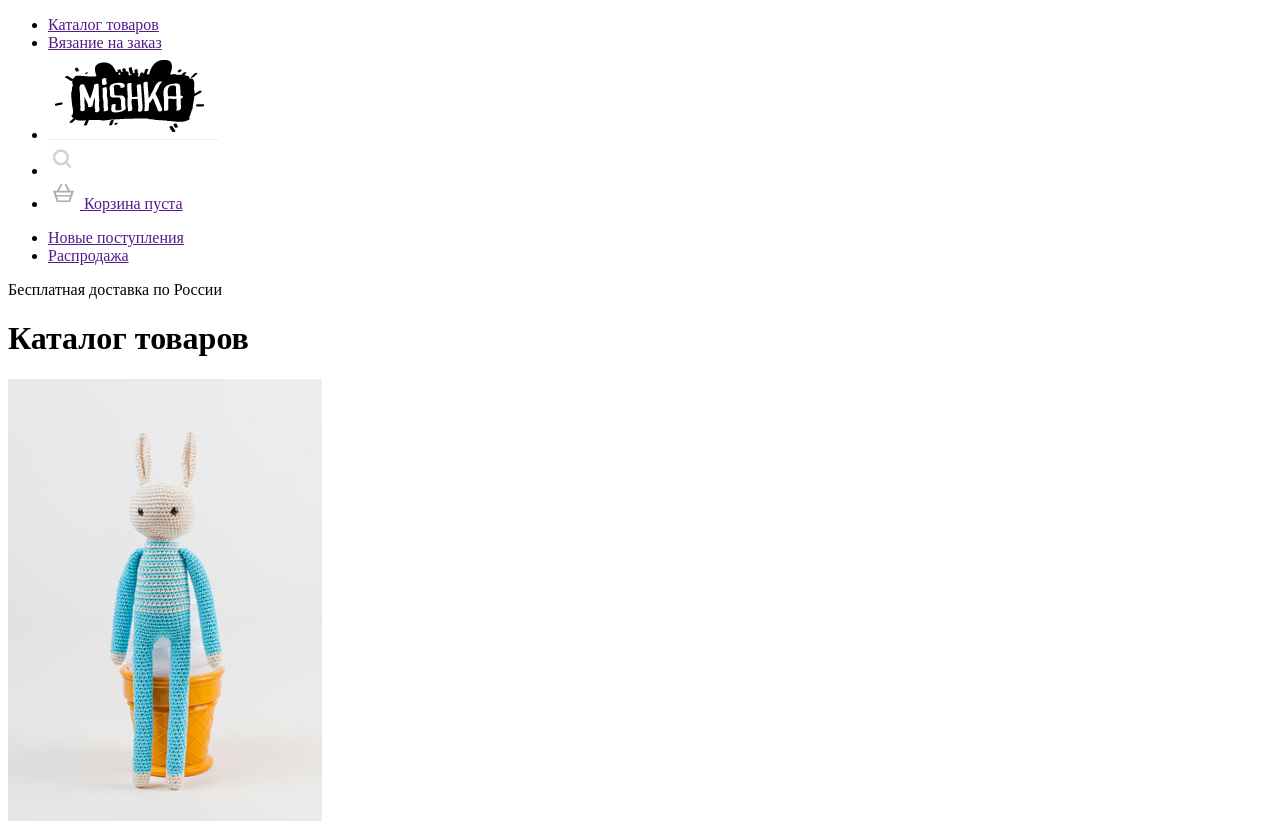
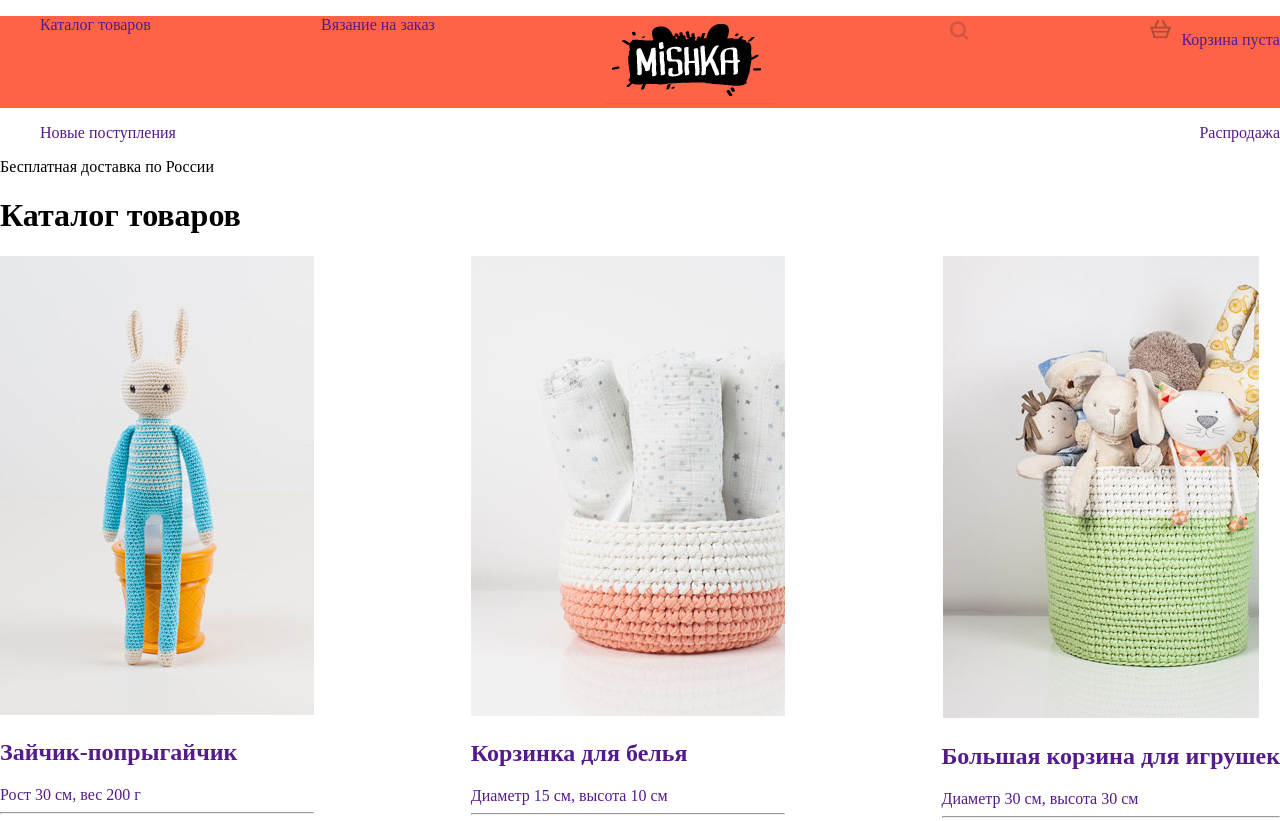
Before and after one commit to losev-al/Front-Lessons, a website built with Parcel: page index.html in a window 1280 px wide. Shown: the top 821 px of the page. Built offline with nearby package versions, Linux system fonts and the light colour scheme.

Commit message:
Поправил замечания

```diff
--- a/css/main.css
+++ b/css/main.css
@@ -1,3 +1,25 @@
-p {
-    color: green;
+body{
+    height: 100vh;
+    display: grid;
+    margin: 0px;
+    padding: 0px;
 }
+.mainMenu{
+    height: 90;
+    background: tomato;
+    align-self: center;
+}
+ul{
+    list-style: none; /*убираем маркеры списка*/
+    display: -webkit-flex;
+    display: flex; /*отображает контейнер как блочный элемент*/
+    justify-content: space-between; /*Flex-элементы выравниваются по главной оси, свободное место между ними распределяется следующим образом: первый блок располагается в начале flex-контейнера, последний блок – в конце, все остальные блоки равномерно распределены в оставшемся пространстве, а свободное пространство равномерно распределяется между элементами.*/
+}
+a{
+    text-decoration: none; /*убираем подчеркивание текста ссылок*/
+}
+.goods{
+    display: -webkit-flex;
+    display: flex; /*отображает контейнер как блочный элемент*/
+    justify-content: space-between; /*Flex-элементы выравниваются по главной оси, свободное место между ними распределяется следующим образом: первый блок располагается в начале flex-контейнера, последний блок – в конце, все остальные блоки равномерно распределены в оставшемся пространстве, а свободное пространство равномерно распределяется между элементами.*/
+}
```
